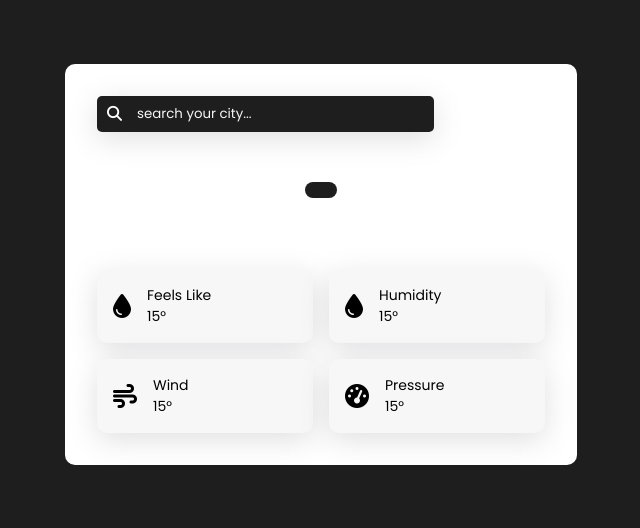
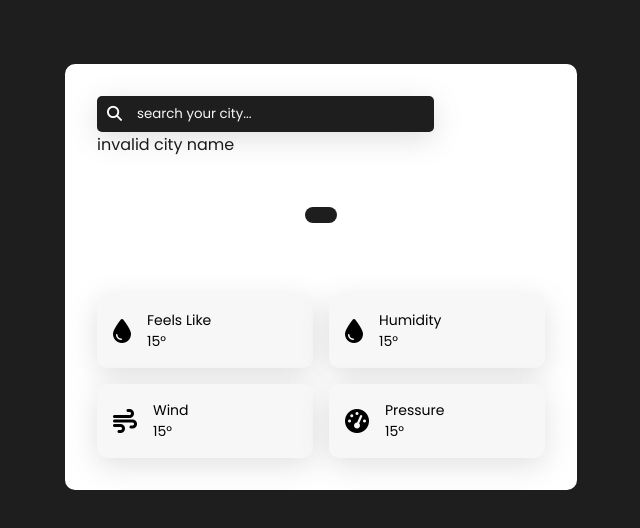
Before and after one commit to Sintukr67/weather-app-project, a plain HTML site: page index.html in a window 1280 px wide. Shown: the whole page, without its empty margins (319-959 px from the left). Drawn offline with Linux system fonts and the light colour scheme; no server answers.

Commit message:
Update index.html

```diff
--- a/index.html
+++ b/index.html
@@ -25,6 +25,9 @@
             placeholder="search your city..."
           />
         </form>
+      </div>
+      <div class="error">
+      <p>invalid city name</p>
       </div>
       <!-- weather main data -->
       <div class="weather_body">
```
